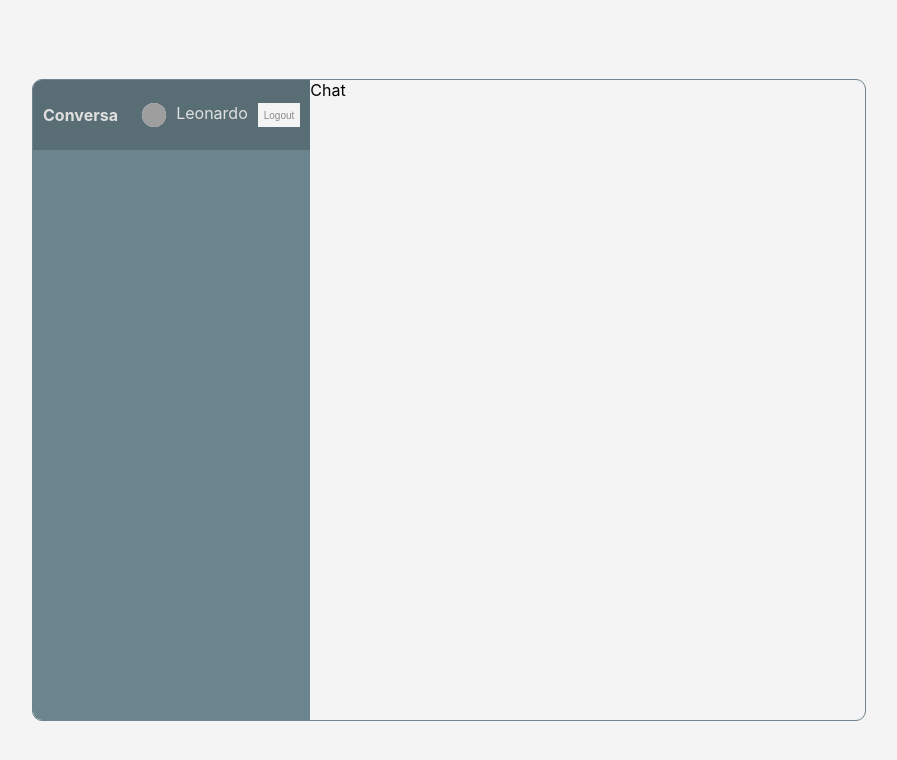
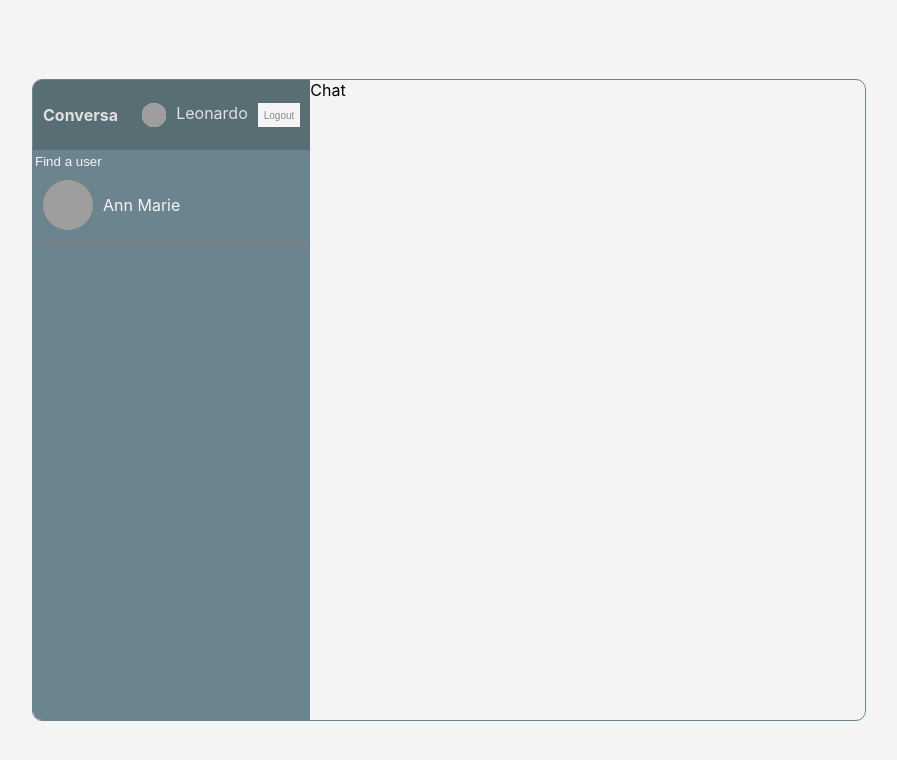
Before and after one commit to itsleonardog/conversa, a React (Create React App) app: page / in a window 1280 px wide. Shown: the top 760 px of the page, without its empty margins (191-1088 px from the left). Built offline with nearby package versions, Linux system fonts and the light colour scheme; grey boxes are pictures that could not be loaded.

Commit message:
create user

```diff
--- a/src/components/Search.jsx
+++ b/src/components/Search.jsx
@@ -2,7 +2,17 @@ import React from 'react'
 
 const Search = () => {
   return (
-    <div>Search</div>
+    <div className='search'>
+      <div className='searchForm'>
+        <input type='text' placeholder='Find a user' />
+      </div>
+      <div className='userChat'>
+        <img src='https://images.unsplash.com/photo-1496302662116-35cc4f36df92?ixlib=rb-4.0.3&ixid=M3wxMjA3fDB8MHxwaG90by1wYWdlfHx8fGVufDB8fHx8fA%3D%3D&auto=format&fit=crop&w=870&q=80' alt='' />
+        <div className='userChatInfo'>
+          <span>Ann Marie</span>
+        </div>
+      </div>
+    </div>
   )
 }
 
--- a/src/components/Sidebar.jsx
+++ b/src/components/Sidebar.jsx
@@ -1,10 +1,12 @@
 import React from 'react'
 import Navbar from '../components/Navbar'
+import Search from '../components/Search'
 
 const Sidebar = () => {
   return (
     <div className='sidebar'>
       <Navbar />
+      <Search />
     </div>
   )
 }
--- a/src/style.scss
+++ b/src/style.scss
@@ -122,6 +122,44 @@
         }
       }
     }
+
+    .search {
+      border-bottom: 1px solid gray;
+
+      .searchForm {
+
+        input {
+          background-color: transparent;
+          border: none;
+          color: #F4F4F4;
+          outline: none;
+
+          &::placeholder {
+            color: #F4F4F4;
+          }
+        }
+      }
+
+      .userChat {
+        padding: 10px;
+        display: flex;
+        align-items: center;
+        gap: 10px;
+        color: #F4F4F4;
+        cursor: pointer;
+
+        &:hover {
+          background-color: #586d74;
+        }
+
+        img {
+          width: 50px;
+          height: 50px;
+          border-radius: 50%;
+          object-fit: cover;
+        }
+      }
+    }
   }
   .chat {flex: 2;}
 }
```
